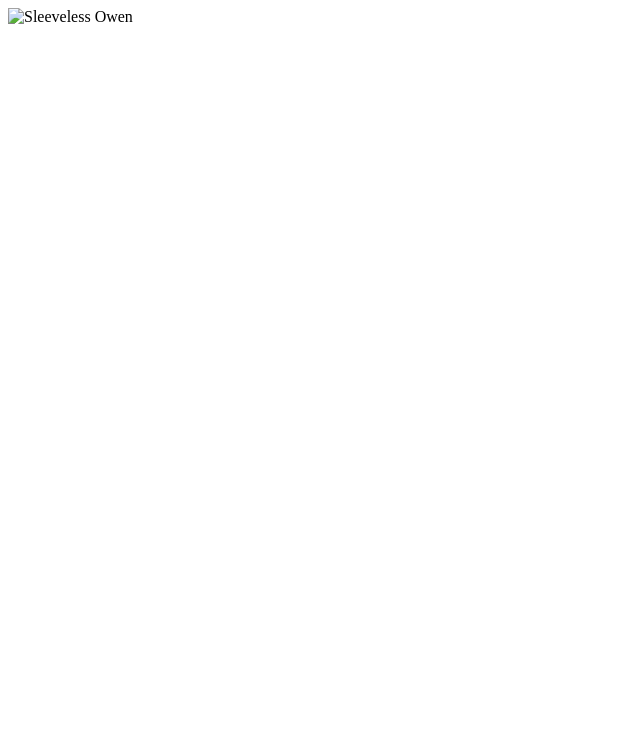
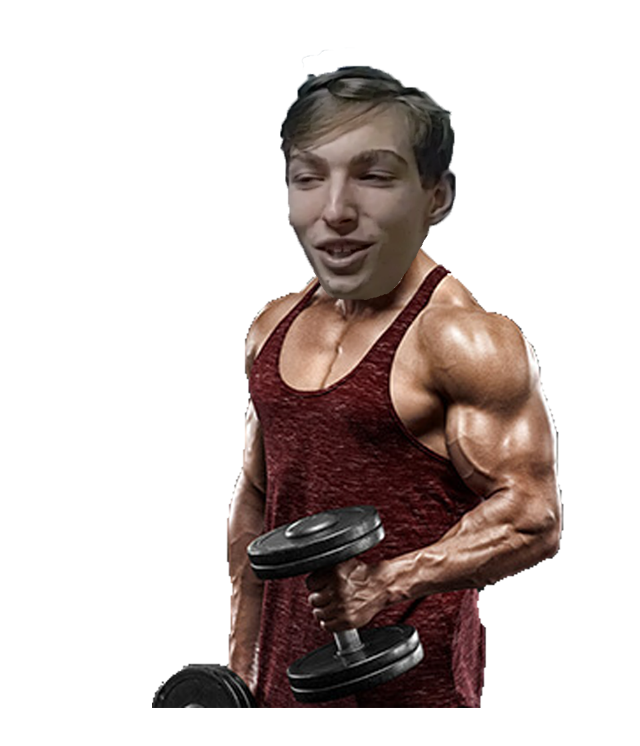
Before and after one commit to luh429/for_fun, a plain HTML site: page docs/index.html in a window 1280 px wide. Shown: the whole page, without its empty margins (0-640 px from the left). Drawn offline with Linux system fonts and the light colour scheme.

Commit message:
sleeveless owen 2

```diff
--- a/docs/index.html
+++ b/docs/index.html
@@ -5,6 +5,6 @@
     </head>
 
     <body>
-        <img src="SleevelessOwen.png" alt="Sleeveless Owen" />
+        <img src="images/1.png" alt="Sleeveless Owen" />
     </body>
 </html>
```
Also changed, not shown: docs/images/1.png (renamed from docs/Sleeveless Owen.png).
